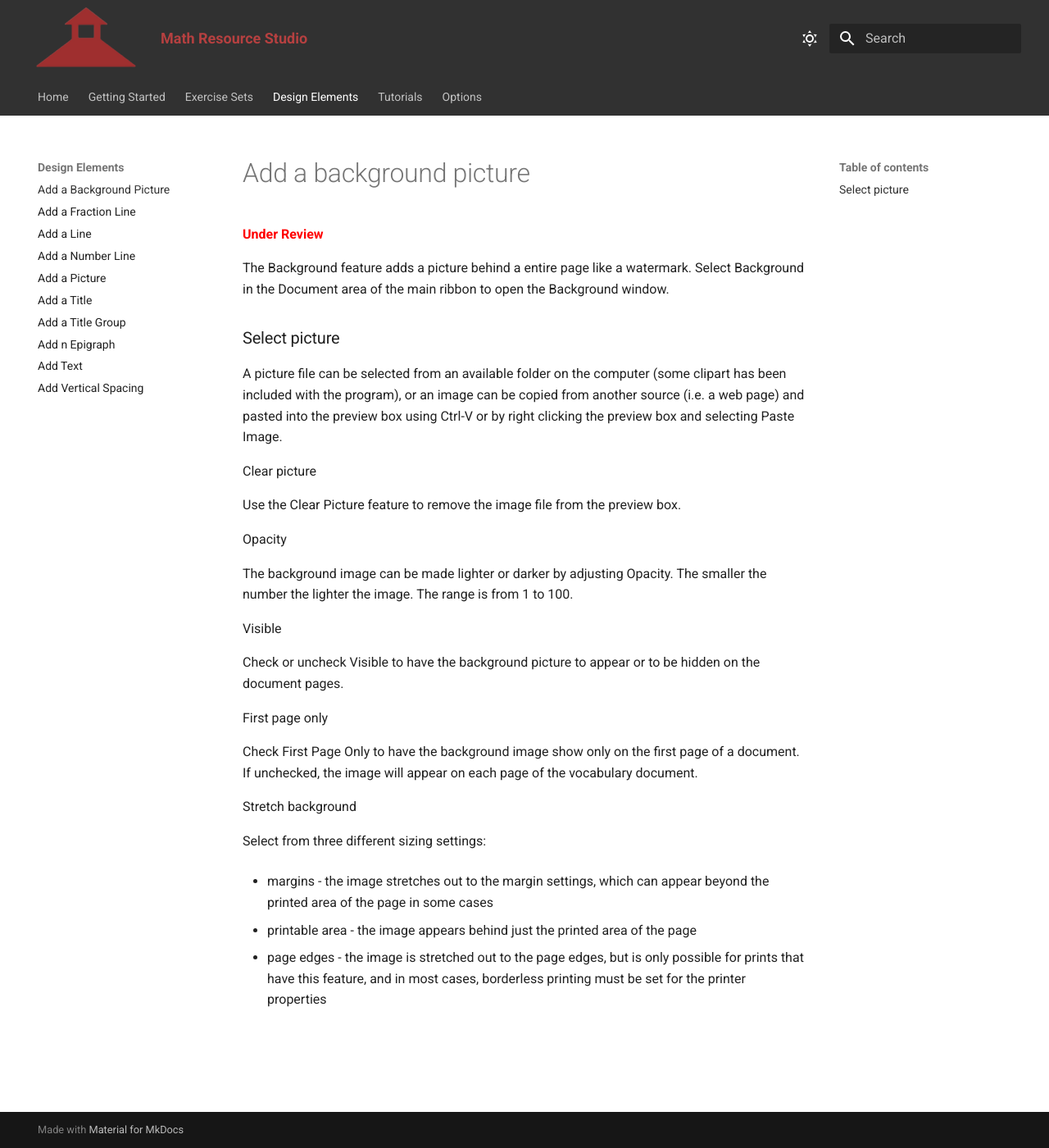
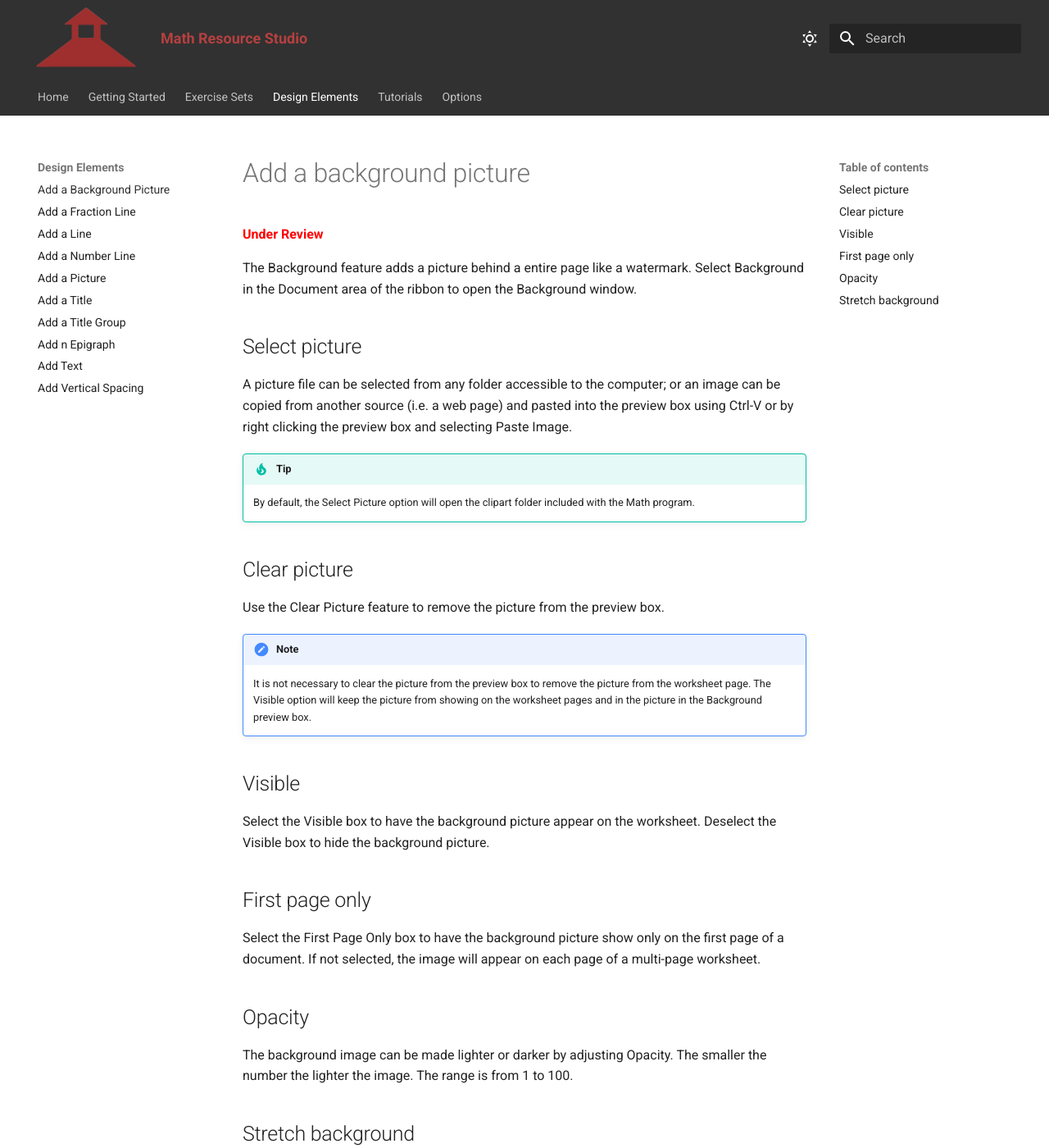
Before and after one commit to rdinch/MathResourceStudio-Help, an MkDocs documentation site: the page built from docs/design-elements/add-a-background-picture.md, in a window 1280 px wide and 1400 px high. Shown: the whole window at 82% size. Built offline with MkDocs 1.6.1 and Material for MkDocs 9.7.7, drawn with Linux system fonts in a browser that asks for light colours; some of the changed text lies outside the part shown.

Commit message:
Improve background picture doc formatting
Backgroun Picture - Upgrade section headings from H3 to H2, add tip and note admonitions, reorder Opacity section after Visible/First Page Only, capitalize list items, and clarify wording throughout.

```diff
--- a/docs/design-elements/add-a-background-picture.md
+++ b/docs/design-elements/add-a-background-picture.md
@@ -2,34 +2,40 @@
 
 <p style="color: red; font-weight: bold;">Under Review</p>
 
-The Background feature adds a picture behind a entire page like a watermark. Select Background in the Document area of the main ribbon to open the Background window.
+The Background feature adds a picture behind a entire page like a watermark. Select Background in the Document area of the ribbon to open the Background window.
 
-### Select picture
+## Select picture
 
-A picture file can be selected from an available folder on the computer (some clipart has been included with the program), or an image can be copied from another source (i.e. a web page) and pasted into the preview box using Ctrl-V or by right clicking the preview box and selecting Paste Image.
+A picture file can be selected from any folder accessible to the computer; or an image can be copied from another source (i.e. a web page) and pasted into the preview box using Ctrl-V or by right clicking the preview box and selecting Paste Image.
 
-Clear picture
+!!! tip
+    By default, the Select Picture option will open the clipart folder included with the Math program.
 
-Use the Clear Picture feature to remove the image file from the preview box.
+## Clear picture
 
-Opacity
+Use the Clear Picture feature to remove the picture from the preview box.
+
+!!! note
+    It is not necessary to clear the picture from the preview box to remove the picture from the worksheet page. The Visible option will keep the picture from showing on the worksheet pages and in the picture in the Background preview box.
+
+## Visible
+
+Select the Visible box to have the background picture appear on the worksheet. Deselect the Visible box to hide the background picture.
+
+## First page only
+
+Select the First Page Only box to have the background picture show only on the first page of a document. If not selected, the image will appear on each page of a multi-page worksheet.
+
+## Opacity
 
 The background image can be made lighter or darker by adjusting Opacity. The smaller the number the lighter the image. The range is from 1 to 100.
 
-Visible
-
-Check or uncheck Visible to have the background picture to appear or to be hidden on the document pages.
-
-First page only
-
-Check First Page Only to have the background image show only on the first page of a document. If unchecked, the image will appear on each page of the vocabulary document.
-
-Stretch background
+## Stretch background
 
 Select from three different sizing settings:
 
-- margins - the image stretches out to the margin settings, which can appear beyond the printed area of the page in some cases
+- Margins - the image stretches out to the margin settings, which can appear beyond the printed area of the page in some cases
 
-- printable area - the image appears behind just the printed area of the page
+- Printable Area - the image appears behind just the printed area of the page
 
-- page edges - the image is stretched out to the page edges, but is only possible for prints that have this feature, and in most cases, borderless printing must be set for the printer properties
+- Page Edges - the image is stretched out to the page edges, but is only possible for prints that have this feature, and in most cases, borderless printing must be set for the printer properties
```
